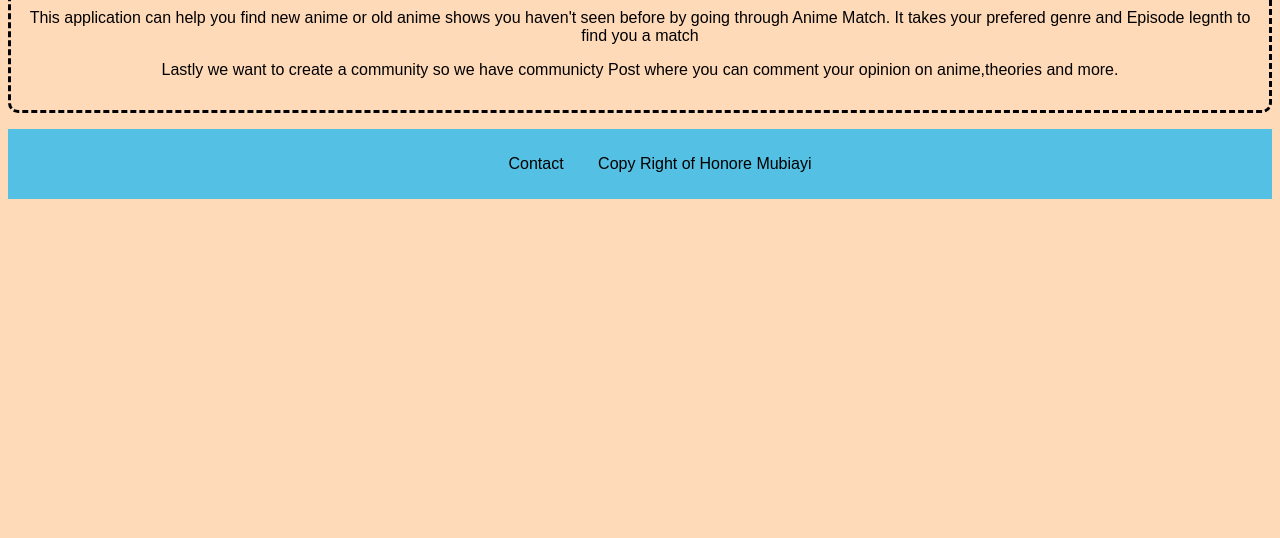
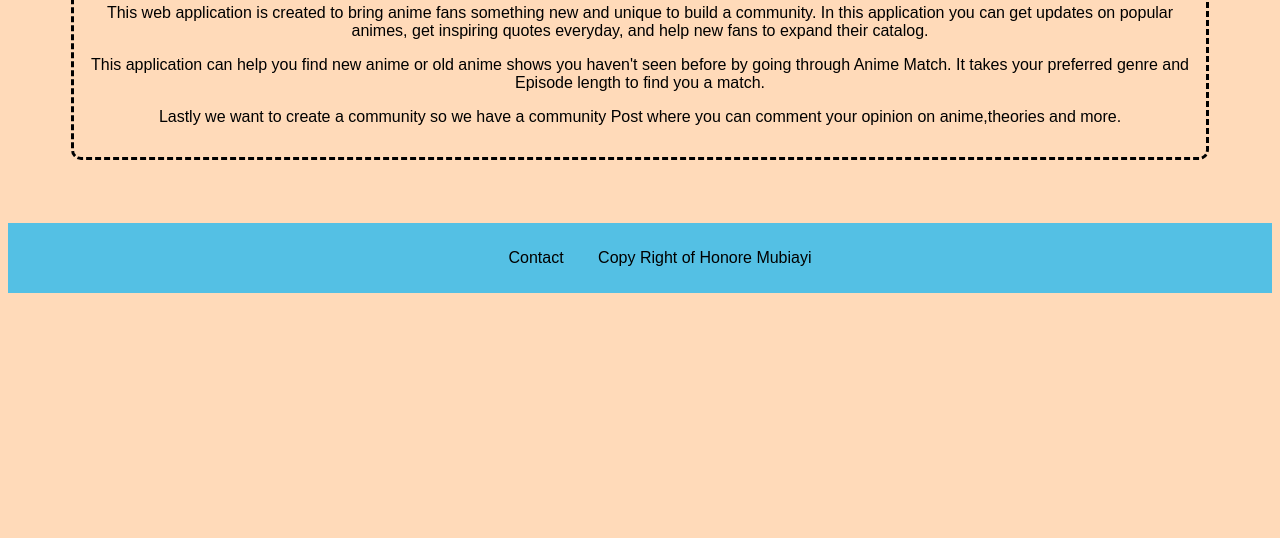
Before and after one commit to honore34/Inst377-Final-Project-app, a website: page public/about.html in a window 1280 px wide. Shown: the part 262-800 px from the top of the page. Drawn offline with Linux system fonts and the light colour scheme.

Commit message:
fixed more spelling

```diff
--- a/public/about.html
+++ b/public/about.html
@@ -15,10 +15,10 @@
         </nav>
         <div class = "main-about">
             <h3>Anime-World</h3>
-            <p>This web application is created to bring anime fans something new a unique to build a community. In this application you can get updates on popular animes, get inspiring quotes everyday, and
-                help new fans to exand their catelog</p>
-            <p> This application can help you find new anime or old anime shows you haven't seen before by going through Anime Match. It takes your prefered genre and Episode legnth to find you a match</p>
-            <p> Lastly we want to create a community so we have communicty Post where you can comment your opinion on anime,theories and more.</p>
+            <p>This web application is created to bring anime fans something new and unique to build a community. In this application you can get updates on popular animes, get inspiring quotes everyday,
+                 and help new fans to expand their catalog.</p>
+            <p> This application can help you find new anime or old anime shows you haven't seen before by going through Anime Match. It takes your preferred genre and Episode length to find you a match.</p>
+            <p> Lastly we want to create a community so we have a community Post where you can comment your opinion on anime,theories and more.</p>
         </div>
 
     </body>
--- a/public/finalproject.css
+++ b/public/finalproject.css
@@ -166,6 +166,6 @@ align-items: flex-start;
     border-radius: 10px;
     border: dashed black;
     padding: 15px;
-
+    margin: 5%;
     text-align: center;
 }
```
